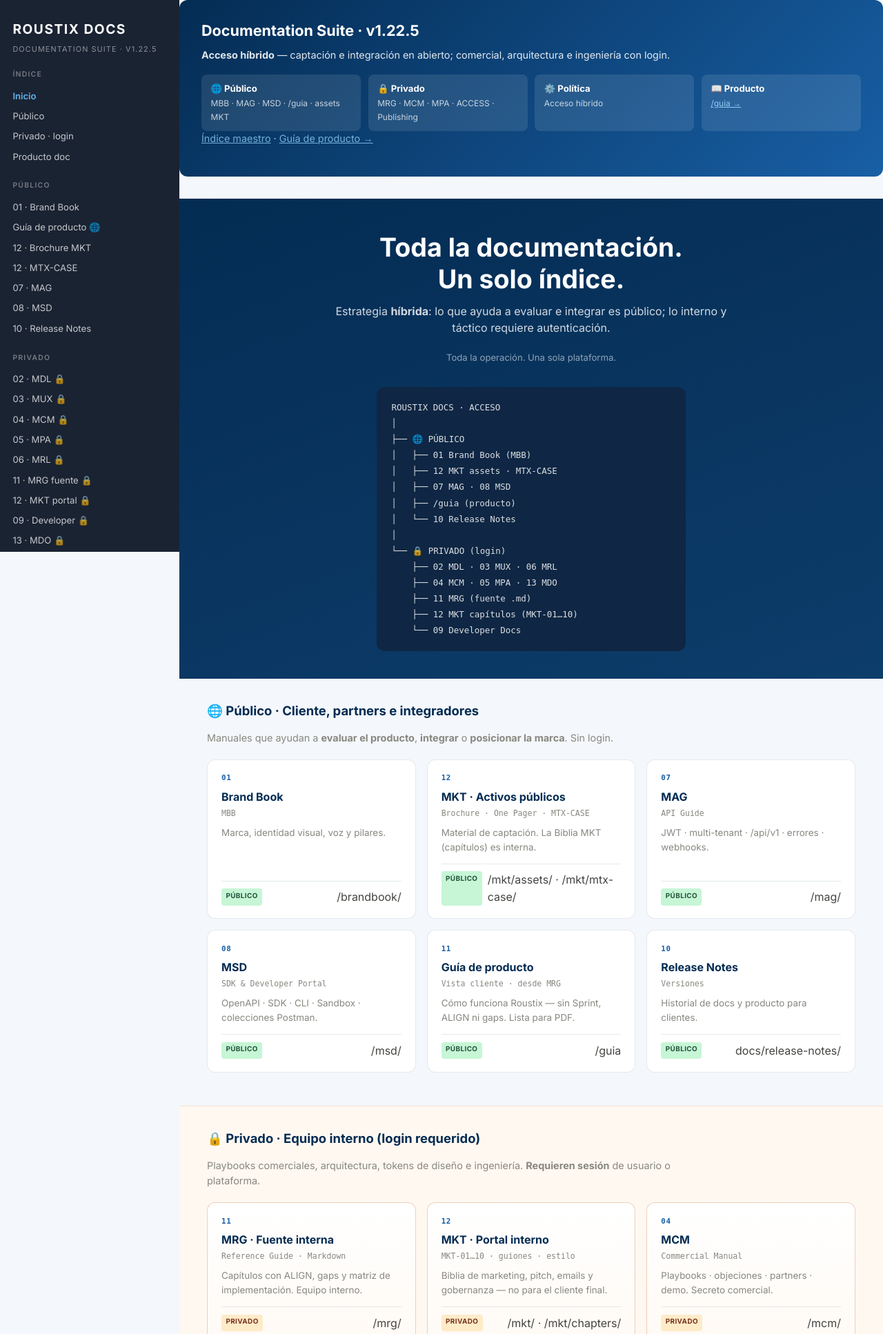
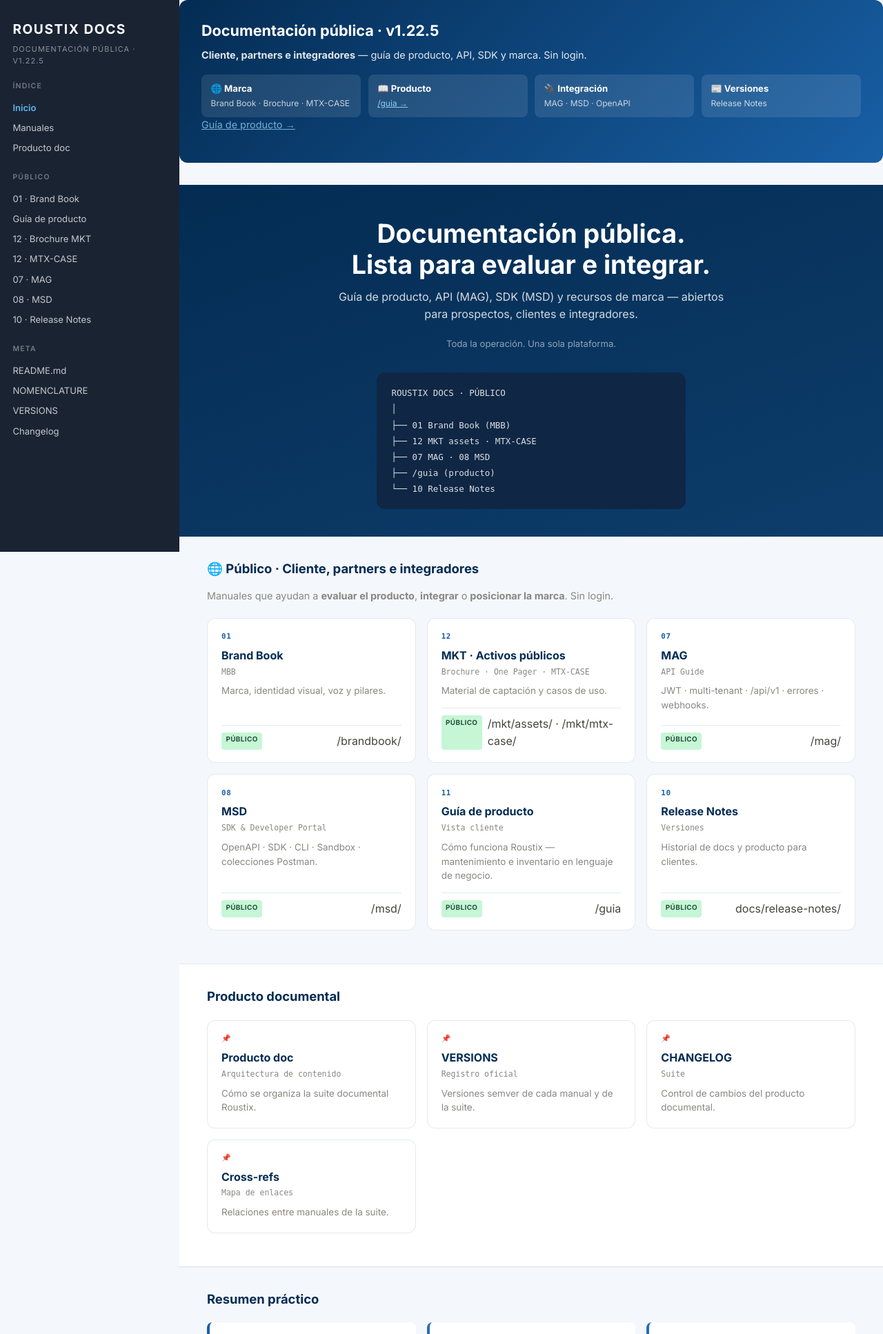
Before and after one commit to RocioGP26/maintenance-pro, a Flask app: page /docs/ in a window 1280 px wide. Shown: the top 1934 px of the page at 69% size. Run offline with Flask 3, Linux system fonts and the light colour scheme; parts of the project's set-up code (start-up, migrations or seed data) failed here and were passed over; some libraries are stand-ins or nearby versions.

Commit message:
fix(docs): índice /docs/ solo público; privado en SuperAdmin
Oculta MCM/MPA/MDL y demás internos del hub público; el catálogo
privado queda en /platform/documentacion.

Co-authored-by: Cursor <cursoragent@cursor.com>

```diff
--- a/app/docs_routes.py
+++ b/app/docs_routes.py
@@ -4,7 +4,7 @@ from __future__ import annotations
 
 from pathlib import Path
 
-from flask import Blueprint, abort, redirect, send_from_directory, url_for
+from flask import Blueprint, abort, redirect, render_template, send_from_directory, url_for
 
 docs_bp = Blueprint("docs_hub", __name__, url_prefix="/docs")
 
@@ -13,7 +13,8 @@ _ROOT = Path(__file__).resolve().parent.parent / "docs"
 
 @docs_bp.route("/")
 def index():
-    return send_from_directory(_ROOT, "index.html")
+    """Índice público: solo manuales abiertos. Lo interno vive en /platform/documentacion."""
+    return render_template("docs/index.html")
 
 
 @docs_bp.route("/css/<path:filename>")
--- a/docs/css/docs-hub.css
+++ b/docs/css/docs-hub.css
@@ -221,6 +221,36 @@ body {
   background: linear-gradient(180deg, #fff 0%, #fffaf5 100%);
 }
 
+.docs-card--gated {
+  cursor: default;
+  opacity: 0.92;
+  pointer-events: none;
+}
+
+.docs-card--gated .docs-card-login {
+  pointer-events: auto;
+  color: var(--bb-acento);
+  font-size: 0.78rem;
+  font-weight: 600;
+  text-decoration: none;
+}
+
+.docs-card--gated .docs-card-login:hover {
+  text-decoration: underline;
+}
+
+.docs-nav-gated {
+  color: rgba(255, 255, 255, 0.4);
+  display: block;
+  font-size: 0.82rem;
+  padding: 0.28rem 0;
+}
+
+.docs-nav-login {
+  color: #63b3ed !important;
+  font-weight: 600;
+}
+
 .docs-release {
   background: linear-gradient(135deg, #042c53 0%, #185fa5 100%);
   border-radius: 12px;
--- a/docs/index.html
+++ b/docs/index.html
@@ -2,320 +2,14 @@
 <html lang="es">
 <head>
   <meta charset="UTF-8">
-  <meta name="viewport" content="width=device-width, initial-scale=1">
-  <title>Roustix Docs — Índice maestro</title>
-  <link rel="stylesheet" href="css/docs-hub.css">
+  <title>Roustix Docs — índice movido</title>
+  <meta http-equiv="refresh" content="0;url=/docs/">
 </head>
 <body>
-<div class="docs-shell">
-  <nav class="docs-nav" aria-label="Roustix Docs">
-    <div class="docs-nav-brand">
-      <p class="wordmark">ROUSTIX DOCS</p>
-      <p class="sub">Documentation Suite · v1.22.5</p>
-    </div>
-    <p class="docs-nav-label">Índice</p>
-    <a href="#indice" class="is-active">Inicio</a>
-    <a href="#publico">Público</a>
-    <a href="#privado">Privado · login</a>
-    <a href="#governance">Producto doc</a>
-    <p class="docs-nav-label">Público</p>
-    <a href="/brandbook/">01 · Brand Book</a>
-    <a href="/guia">Guía de producto 🌐</a>
-    <a href="/mkt/assets/brochure-corporativo.html">12 · Brochure MKT</a>
-    <a href="/mkt/mtx-case/README.md">12 · MTX-CASE</a>
-    <a href="/mag/">07 · MAG</a>
-    <a href="/msd/">08 · MSD</a>
-    <a href="release-notes/README.md">10 · Release Notes</a>
-    <p class="docs-nav-label">Privado</p>
-    <a href="/mdl/">02 · MDL 🔒</a>
-    <a href="/mux/">03 · MUX 🔒</a>
-    <a href="/mcm/">04 · MCM 🔒</a>
-    <a href="/mpa/">05 · MPA 🔒</a>
-    <a href="/mrl/">06 · MRL 🔒</a>
-    <a href="/mrg/">11 · MRG fuente 🔒</a>
-    <a href="/mkt/">12 · MKT portal 🔒</a>
-    <a href="developer/README.md">09 · Developer 🔒</a>
-    <a href="/mdo/">13 · MDO 🔒</a>
-    <a href="publishing/README.md">Publishing 🔒</a>
-    <a href="ACCESS.md">ACCESS 🔒</a>
-    <p class="docs-nav-label">Meta</p>
-    <a href="README.md">README.md</a>
-    <a href="NOMENCLATURE.md">NOMENCLATURE</a>
-    <a href="VERSIONS.md">VERSIONS</a>
-    <a href="changelog.md">Changelog</a>
-  </nav>
-
-  <main class="docs-main">
-    <section class="docs-release" id="release">
-      <h2>Documentation Suite · v1.22.5</h2>
-      <p><strong>Acceso híbrido</strong> — captación e integración en abierto; comercial, arquitectura e ingeniería con login.</p>
-      <div class="docs-release-grid">
-        <div class="docs-release-item"><strong>🌐 Público</strong><span>MBB · MAG · MSD · /guia · assets MKT</span></div>
-        <div class="docs-release-item"><strong>🔒 Privado</strong><span>MRG · MCM · MPA · ACCESS · Publishing</span></div>
-        <div class="docs-release-item"><strong>⚙️ Política</strong><span>Acceso híbrido</span></div>
-        <div class="docs-release-item"><strong>📖 Producto</strong><span><a href="/guia" style="color:#90cdf4">/guia →</a></span></div>
-      </div>
-      <p class="docs-release-foot"><a href="/docs/">Índice maestro</a> · <a href="/guia">Guía de producto →</a></p>
-    </section>
-
-    <header class="docs-hero" id="indice">
-      <h1>Toda la documentación.<br>Un solo índice.</h1>
-      <p class="lead">Estrategia <strong>híbrida</strong>: lo que ayuda a evaluar e integrar es público; lo interno y táctico requiere autenticación.</p>
-      <p class="tagline">Toda la operación. Una sola plataforma.</p>
-      <pre class="docs-tree" aria-label="Árbol de acceso">ROUSTIX DOCS · ACCESO
-│
-├── 🌐 PÚBLICO
-│   ├── 01 Brand Book (MBB)
-│   ├── 12 MKT assets · MTX-CASE
-│   ├── 07 MAG · 08 MSD
-│   ├── /guia (producto)
-│   └── 10 Release Notes
-│
-└── 🔒 PRIVADO (login)
-    ├── 02 MDL · 03 MUX · 06 MRL
-    ├── 04 MCM · 05 MPA · 13 MDO
-    ├── 11 MRG (fuente .md)
-    ├── 12 MKT capítulos (MKT-01…10)
-    └── 09 Developer Docs</pre>
-    </header>
-
-    <section class="docs-section" id="publico">
-      <h2>🌐 Público · Cliente, partners e integradores</h2>
-      <p class="docs-section-lead">Manuales que ayudan a <strong>evaluar el producto</strong>, <strong>integrar</strong> o <strong>posicionar la marca</strong>. Sin login.</p>
-      <div class="docs-grid">
-
-        <a class="docs-card" href="/brandbook/">
-          <span class="docs-card-num">01</span>
-          <h3>Brand Book</h3>
-          <span class="code">MBB</span>
-          <p>Marca, identidad visual, voz y pilares.</p>
-          <div class="docs-card-foot">
-            <span class="docs-badge docs-badge--public">Público</span>
-            <span>/brandbook/</span>
-          </div>
-        </a>
-
-        <a class="docs-card" href="/mkt/assets/brochure-corporativo.html">
-          <span class="docs-card-num">12</span>
-          <h3>MKT · Activos públicos</h3>
-          <span class="code">Brochure · One Pager · MTX-CASE</span>
-          <p>Material de captación. La Biblia MKT (capítulos) es interna.</p>
-          <div class="docs-card-foot">
-            <span class="docs-badge docs-badge--public">Público</span>
-            <span>/mkt/assets/ · /mkt/mtx-case/</span>
-          </div>
-        </a>
-
-        <a class="docs-card" href="/mag/">
-          <span class="docs-card-num">07</span>
-          <h3>MAG</h3>
-          <span class="code">API Guide</span>
-          <p>JWT · multi-tenant · /api/v1 · errores · webhooks.</p>
-          <div class="docs-card-foot">
-            <span class="docs-badge docs-badge--public">Público</span>
-            <span>/mag/</span>
-          </div>
-        </a>
-
-        <a class="docs-card" href="/msd/">
-          <span class="docs-card-num">08</span>
-          <h3>MSD</h3>
-          <span class="code">SDK &amp; Developer Portal</span>
-          <p>OpenAPI · SDK · CLI · Sandbox · colecciones Postman.</p>
-          <div class="docs-card-foot">
-            <span class="docs-badge docs-badge--public">Público</span>
-            <span>/msd/</span>
-          </div>
-        </a>
-
-        <a class="docs-card" href="/guia">
-          <span class="docs-card-num">11</span>
-          <h3>Guía de producto</h3>
-          <span class="code">Vista cliente · desde MRG</span>
-          <p>Cómo funciona Roustix — sin Sprint, ALIGN ni gaps. Lista para PDF.</p>
-          <div class="docs-card-foot">
-            <span class="docs-badge docs-badge--public">Público</span>
-            <span>/guia</span>
-          </div>
-        </a>
-
-        <a class="docs-card" href="release-notes/README.md">
-          <span class="docs-card-num">10</span>
-          <h3>Release Notes</h3>
-          <span class="code">Versiones</span>
-          <p>Historial de docs y producto para clientes.</p>
-          <div class="docs-card-foot">
-            <span class="docs-badge docs-badge--public">Público</span>
-            <span>docs/release-notes/</span>
-          </div>
-        </a>
-
-      </div>
-    </section>
-
-    <section class="docs-section docs-section--private" id="privado">
-      <h2>🔒 Privado · Equipo interno (login requerido)</h2>
-      <p class="docs-section-lead">Playbooks comerciales, arquitectura, tokens de diseño e ingeniería. <strong>Requieren sesión</strong> de usuario o plataforma.</p>
-      <div class="docs-grid">
-
-        <a class="docs-card docs-card--locked" href="/mrg/">
-          <span class="docs-card-num">11</span>
-          <h3>MRG · Fuente interna</h3>
-          <span class="code">Reference Guide · Markdown</span>
-          <p>Capítulos con ALIGN, gaps y matriz de implementación. Equipo interno.</p>
-          <div class="docs-card-foot">
-            <span class="docs-badge docs-badge--private">Privado</span>
-            <span>/mrg/</span>
-          </div>
-        </a>
-
-        <a class="docs-card docs-card--locked" href="/mkt/">
-          <span class="docs-card-num">12</span>
-          <h3>MKT · Portal interno</h3>
-          <span class="code">MKT-01…10 · guiones · estilo</span>
-          <p>Biblia de marketing, pitch, emails y gobernanza — no para el cliente final.</p>
-          <div class="docs-card-foot">
-            <span class="docs-badge docs-badge--private">Privado</span>
-            <span>/mkt/ · /mkt/chapters/</span>
-          </div>
-        </a>
-
-        <a class="docs-card docs-card--locked" href="/mcm/">
-          <span class="docs-card-num">04</span>
-          <h3>MCM</h3>
-          <span class="code">Commercial Manual</span>
-          <p>Playbooks · objeciones · partners · demo. Secreto comercial.</p>
-          <div class="docs-card-foot">
-            <span class="docs-badge docs-badge--private">Privado</span>
-            <span>/mcm/</span>
-          </div>
-        </a>
-
-        <a class="docs-card docs-card--locked" href="/mpa/">
-          <span class="docs-card-num">05</span>
-          <h3>MPA</h3>
-          <span class="code">Platform Architecture</span>
-          <p>EMP · modular · SaaS · decisiones de arquitectura.</p>
-          <div class="docs-card-foot">
-            <span class="docs-badge docs-badge--private">Privado</span>
-            <span>/mpa/</span>
-          </div>
-        </a>
-
-        <a class="docs-card docs-card--locked" href="/mdl/">
-          <span class="docs-card-num">02</span>
-          <h3>MDL</h3>
-          <span class="code">Design Language</span>
-          <p>Tokens y componentes mtx-* para equipo de diseño/dev.</p>
-          <div class="docs-card-foot">
-            <span class="docs-badge docs-badge--private">Privado</span>
-            <span>/mdl/</span>
-          </div>
-        </a>
-
-        <a class="docs-card docs-card--locked" href="/mux/">
-          <span class="docs-card-num">03</span>
-          <h3>MUX</h3>
-          <span class="code">User Experience</span>
-          <p>UX Laws, personas, journeys — uso interno de producto.</p>
-          <div class="docs-card-foot">
-            <span class="docs-badge docs-badge--private">Privado</span>
-            <span>/mux/</span>
-          </div>
-        </a>
-
-        <a class="docs-card docs-card--locked" href="/mrl/">
-          <span class="docs-card-num">06</span>
-          <h3>MRL</h3>
-          <span class="code">Report Language</span>
-          <p>PDF · Excel · plantillas de reportes (interno).</p>
-          <div class="docs-card-foot">
-            <span class="docs-badge docs-badge--private">Privado</span>
-            <span>/mrl/</span>
-          </div>
-        </a>
-
-        <a class="docs-card docs-card--locked" href="developer/README.md">
-          <span class="docs-card-num">09</span>
-          <h3>Developer Docs</h3>
-          <span class="code">Handbook · MADR · Deploy</span>
-          <p>Flask, tenancy, MADR y despliegue — riesgo de infraestructura.</p>
-          <div class="docs-card-foot">
-            <span class="docs-badge docs-badge--private">Privado</span>
-            <span>docs/developer/</span>
-          </div>
-        </a>
-
-        <a class="docs-card docs-card--locked" href="/mdo/">
-          <span class="docs-card-num">13</span>
-          <h3>MDO</h3>
-          <span class="code">Documentation Operations</span>
-          <p>Gobierno del portal, catálogo y operaciones documentales.</p>
-          <div class="docs-card-foot">
-            <span class="docs-badge docs-badge--private">Privado</span>
-            <span>/mdo/</span>
-          </div>
-        </a>
-
-      </div>
-    </section>
-
-    <section class="docs-section" id="governance" style="background:#fff;border-top:1px solid var(--bb-borde)">
-      <h2>Producto documental</h2>
-      <div class="docs-grid">
-        <a class="docs-card" href="DOCUMENTATION-PRODUCT.md">
-          <span class="docs-card-num">📌</span>
-          <h3>Producto doc</h3>
-          <span class="code">Arquitectura de contenido</span>
-          <p>Cómo se organiza la suite documental Roustix.</p>
-        </a>
-        <a class="docs-card" href="VERSIONS.md">
-          <span class="docs-card-num">📌</span>
-          <h3>VERSIONS</h3>
-          <span class="code">Registro oficial</span>
-          <p>Versiones semver de cada manual y de la suite.</p>
-        </a>
-        <a class="docs-card" href="changelog.md">
-          <span class="docs-card-num">📌</span>
-          <h3>CHANGELOG</h3>
-          <span class="code">Suite</span>
-          <p>Control de cambios del producto documental.</p>
-        </a>
-        <a class="docs-card" href="CROSS-REFERENCES.md">
-          <span class="docs-card-num">📌</span>
-          <h3>Cross-refs</h3>
-          <span class="code">Mapa de enlaces</span>
-          <p>Relaciones entre manuales de la suite.</p>
-        </a>
-      </div>
-    </section>
-
-    <section class="docs-section" id="pilares" style="background:var(--bb-fondo);border-top:1px solid var(--bb-borde)">
-      <h2>Resumen práctico</h2>
-      <div class="docs-pillars">
-        <div class="docs-pillar">
-          <h4>Sitio público</h4>
-          <p>MBB · MAG · MSD · /guia · Brochure / MTX-CASE · Release Notes</p>
-        </div>
-        <div class="docs-pillar" style="border-left-color:#c05621">
-          <h4>Intranet / login</h4>
-          <p>MRG .md · MCM · MPA · MDL · MUX · MRL · MDO · Developer · MKT · Publishing · ACCESS</p>
-        </div>
-        <div class="docs-pillar" style="border-left-color:#2b6cb0">
-          <h4>Integradores</h4>
-          <p>MAG + MSD + OpenAPI sin fricción de compra</p>
-        </div>
-        <div class="docs-pillar">
-          <h4>Negociación</h4>
-          <p>MCM privado = playbooks fuera del alcance de competidores</p>
-        </div>
-      </div>
-      <p style="font-size:0.82rem;color:var(--bb-secundario);margin-top:1.5rem;text-align:center">
-        Acceso híbrido ·
-        <a href="/login">Iniciar sesión</a> para documentación interna
-      </p>
-    </section>
-  </main>
-</div>
+  <p>
+    El índice público se sirve en <a href="/docs/">/docs/</a>
+    (<code>templates/docs/index.html</code>). Lo interno está en
+    <code>/platform/documentacion</code>.
+  </p>
 </body>
 </html>
--- /dev/null
+++ b/templates/docs/index.html
@@ -0,0 +1,185 @@
+<!DOCTYPE html>
+<html lang="es">
+<head>
+  <meta charset="UTF-8">
+  <meta name="viewport" content="width=device-width, initial-scale=1">
+  <title>Roustix Docs — Documentación pública</title>
+  <link rel="stylesheet" href="{{ url_for('docs_hub.css', filename='docs-hub.css') }}">
+</head>
+<body>
+<div class="docs-shell">
+  <nav class="docs-nav" aria-label="Roustix Docs">
+    <div class="docs-nav-brand">
+      <p class="wordmark">ROUSTIX DOCS</p>
+      <p class="sub">Documentación pública · v1.22.5</p>
+    </div>
+    <p class="docs-nav-label">Índice</p>
+    <a href="#indice" class="is-active">Inicio</a>
+    <a href="#publico">Manuales</a>
+    <a href="#governance">Producto doc</a>
+    <p class="docs-nav-label">Público</p>
+    <a href="/brandbook/">01 · Brand Book</a>
+    <a href="/guia">Guía de producto</a>
+    <a href="/mkt/assets/brochure-corporativo.html">12 · Brochure MKT</a>
+    <a href="/mkt/mtx-case/README.md">12 · MTX-CASE</a>
+    <a href="/mag/">07 · MAG</a>
+    <a href="/msd/">08 · MSD</a>
+    <a href="{{ url_for('docs_hub.docs_file', filename='release-notes/README.md') }}">10 · Release Notes</a>
+    <p class="docs-nav-label">Meta</p>
+    <a href="{{ url_for('docs_hub.docs_file', filename='README.md') }}">README.md</a>
+    <a href="{{ url_for('docs_hub.docs_file', filename='NOMENCLATURE.md') }}">NOMENCLATURE</a>
+    <a href="{{ url_for('docs_hub.docs_file', filename='VERSIONS.md') }}">VERSIONS</a>
+    <a href="{{ url_for('docs_hub.docs_file', filename='changelog.md') }}">Changelog</a>
+  </nav>
+
+  <main class="docs-main">
+    <section class="docs-release" id="release">
+      <h2>Documentación pública · v1.22.5</h2>
+      <p><strong>Cliente, partners e integradores</strong> — guía de producto, API, SDK y marca. Sin login.</p>
+      <div class="docs-release-grid">
+        <div class="docs-release-item"><strong>🌐 Marca</strong><span>Brand Book · Brochure · MTX-CASE</span></div>
+        <div class="docs-release-item"><strong>📖 Producto</strong><span><a href="/guia" style="color:#90cdf4">/guia →</a></span></div>
+        <div class="docs-release-item"><strong>🔌 Integración</strong><span>MAG · MSD · OpenAPI</span></div>
+        <div class="docs-release-item"><strong>📰 Versiones</strong><span>Release Notes</span></div>
+      </div>
+      <p class="docs-release-foot"><a href="/guia">Guía de producto →</a></p>
+    </section>
+
+    <header class="docs-hero" id="indice">
+      <h1>Documentación pública.<br>Lista para evaluar e integrar.</h1>
+      <p class="lead">Guía de producto, API (MAG), SDK (MSD) y recursos de marca — abiertos para prospectos, clientes e integradores.</p>
+      <p class="tagline">Toda la operación. Una sola plataforma.</p>
+      <pre class="docs-tree" aria-label="Árbol de documentación pública">ROUSTIX DOCS · PÚBLICO
+│
+├── 01 Brand Book (MBB)
+├── 12 MKT assets · MTX-CASE
+├── 07 MAG · 08 MSD
+├── /guia (producto)
+└── 10 Release Notes</pre>
+    </header>
+
+    <section class="docs-section" id="publico">
+      <h2>🌐 Público · Cliente, partners e integradores</h2>
+      <p class="docs-section-lead">Manuales que ayudan a <strong>evaluar el producto</strong>, <strong>integrar</strong> o <strong>posicionar la marca</strong>. Sin login.</p>
+      <div class="docs-grid">
+
+        <a class="docs-card" href="/brandbook/">
+          <span class="docs-card-num">01</span>
+          <h3>Brand Book</h3>
+          <span class="code">MBB</span>
+          <p>Marca, identidad visual, voz y pilares.</p>
+          <div class="docs-card-foot">
+            <span class="docs-badge docs-badge--public">Público</span>
+            <span>/brandbook/</span>
+          </div>
+        </a>
+
+        <a class="docs-card" href="/mkt/assets/brochure-corporativo.html">
+          <span class="docs-card-num">12</span>
+          <h3>MKT · Activos públicos</h3>
+          <span class="code">Brochure · One Pager · MTX-CASE</span>
+          <p>Material de captación y casos de uso.</p>
+          <div class="docs-card-foot">
+            <span class="docs-badge docs-badge--public">Público</span>
+            <span>/mkt/assets/ · /mkt/mtx-case/</span>
+          </div>
+        </a>
+
+        <a class="docs-card" href="/mag/">
+          <span class="docs-card-num">07</span>
+          <h3>MAG</h3>
+          <span class="code">API Guide</span>
+          <p>JWT · multi-tenant · /api/v1 · errores · webhooks.</p>
+          <div class="docs-card-foot">
+            <span class="docs-badge docs-badge--public">Público</span>
+            <span>/mag/</span>
+          </div>
+        </a>
+
+        <a class="docs-card" href="/msd/">
+          <span class="docs-card-num">08</span>
+          <h3>MSD</h3>
+          <span class="code">SDK &amp; Developer Portal</span>
+          <p>OpenAPI · SDK · CLI · Sandbox · colecciones Postman.</p>
+          <div class="docs-card-foot">
+            <span class="docs-badge docs-badge--public">Público</span>
+            <span>/msd/</span>
+          </div>
+        </a>
+
+        <a class="docs-card" href="/guia">
+          <span class="docs-card-num">11</span>
+          <h3>Guía de producto</h3>
+          <span class="code">Vista cliente</span>
+          <p>Cómo funciona Roustix — mantenimiento e inventario en lenguaje de negocio.</p>
+          <div class="docs-card-foot">
+            <span class="docs-badge docs-badge--public">Público</span>
+            <span>/guia</span>
+          </div>
+        </a>
+
+        <a class="docs-card" href="{{ url_for('docs_hub.docs_file', filename='release-notes/README.md') }}">
+          <span class="docs-card-num">10</span>
+          <h3>Release Notes</h3>
+          <span class="code">Versiones</span>
+          <p>Historial de docs y producto para clientes.</p>
+          <div class="docs-card-foot">
+            <span class="docs-badge docs-badge--public">Público</span>
+            <span>docs/release-notes/</span>
+          </div>
+        </a>
+
+      </div>
+    </section>
+
+    <section class="docs-section" id="governance" style="background:#fff;border-top:1px solid var(--bb-borde)">
+      <h2>Producto documental</h2>
+      <div class="docs-grid">
+        <a class="docs-card" href="{{ url_for('docs_hub.docs_file', filename='DOCUMENTATION-PRODUCT.md') }}">
+          <span class="docs-card-num">📌</span>
+          <h3>Producto doc</h3>
+          <span class="code">Arquitectura de contenido</span>
+          <p>Cómo se organiza la suite documental Roustix.</p>
+        </a>
+        <a class="docs-card" href="{{ url_for('docs_hub.docs_file', filename='VERSIONS.md') }}">
+          <span class="docs-card-num">📌</span>
+          <h3>VERSIONS</h3>
+          <span class="code">Registro oficial</span>
+          <p>Versiones semver de cada manual y de la suite.</p>
+        </a>
+        <a class="docs-card" href="{{ url_for('docs_hub.docs_file', filename='changelog.md') }}">
+          <span class="docs-card-num">📌</span>
+          <h3>CHANGELOG</h3>
+          <span class="code">Suite</span>
+          <p>Control de cambios del producto documental.</p>
+        </a>
+        <a class="docs-card" href="{{ url_for('docs_hub.docs_file', filename='CROSS-REFERENCES.md') }}">
+          <span class="docs-card-num">📌</span>
+          <h3>Cross-refs</h3>
+          <span class="code">Mapa de enlaces</span>
+          <p>Relaciones entre manuales de la suite.</p>
+        </a>
+      </div>
+    </section>
+
+    <section class="docs-section" id="pilares" style="background:var(--bb-fondo);border-top:1px solid var(--bb-borde)">
+      <h2>Resumen práctico</h2>
+      <div class="docs-pillars">
+        <div class="docs-pillar">
+          <h4>Marca y captación</h4>
+          <p>MBB · Brochure · MTX-CASE</p>
+        </div>
+        <div class="docs-pillar" style="border-left-color:#2b6cb0">
+          <h4>Producto</h4>
+          <p>/guia · Release Notes</p>
+        </div>
+        <div class="docs-pillar" style="border-left-color:#2b6cb0">
+          <h4>Integradores</h4>
+          <p>MAG + MSD + OpenAPI</p>
+        </div>
+      </div>
+    </section>
+  </main>
+</div>
+</body>
+</html>
--- a/templates/landing/_footer.html
+++ b/templates/landing/_footer.html
@@ -31,7 +31,7 @@
   <div class="container-xl landing-footer-bottom">
     <span>© {{ now_year }} {{ app_name }} · Bogotá, Colombia · v{{ app_version }}</span>
     <nav class="landing-footer-legal" aria-label="Enlaces legales">
-      <a href="/docs/" target="_blank" rel="noopener">Documentación</a>
+      <a href="/docs/" target="_blank" rel="noopener">Documentación pública</a>
       <a href="{{ url_for('main.contacto') }}">Contacto</a>
       <span class="landing-footer-muted">Privacidad · próximamente</span>
     </nav>
```
Also changed, not shown: app/docs_access.py (+13 -1 lines), docs/ACCESS.md (+11 -2 lines), tests/test_docs_access.py (+39 -3 lines).
